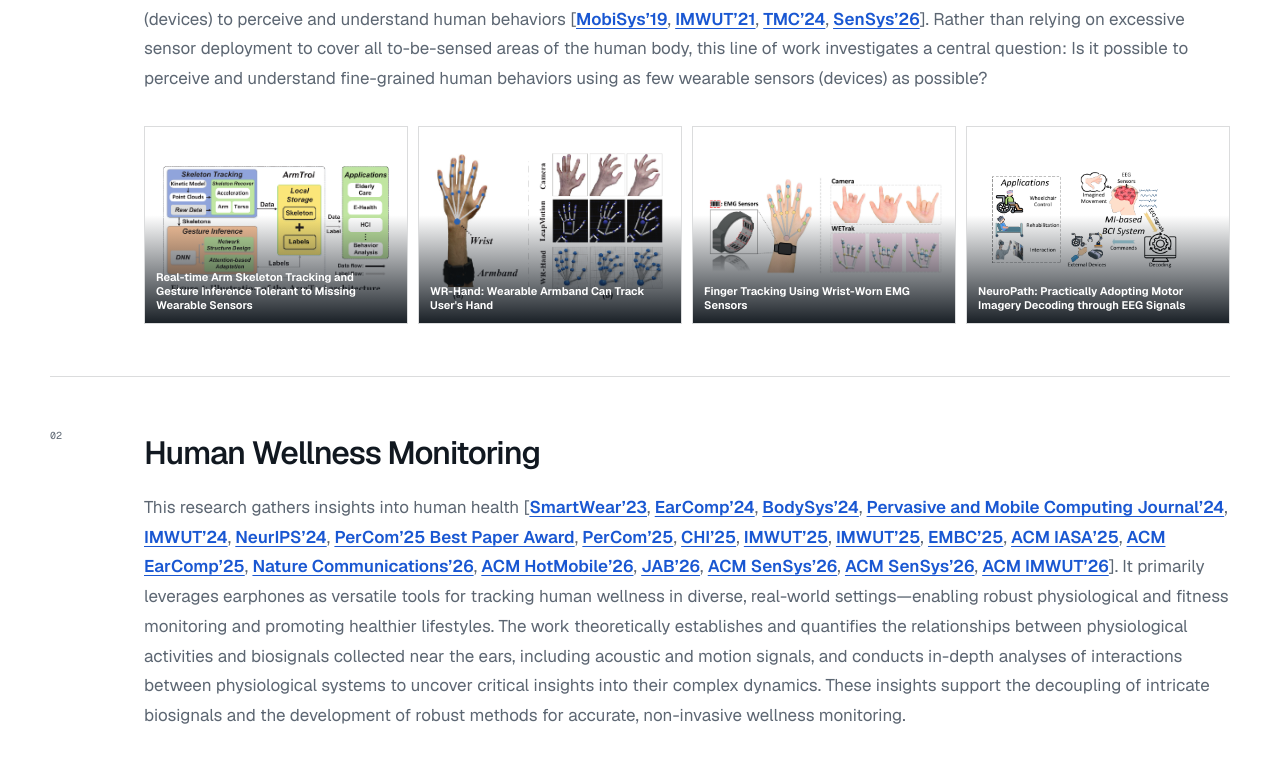
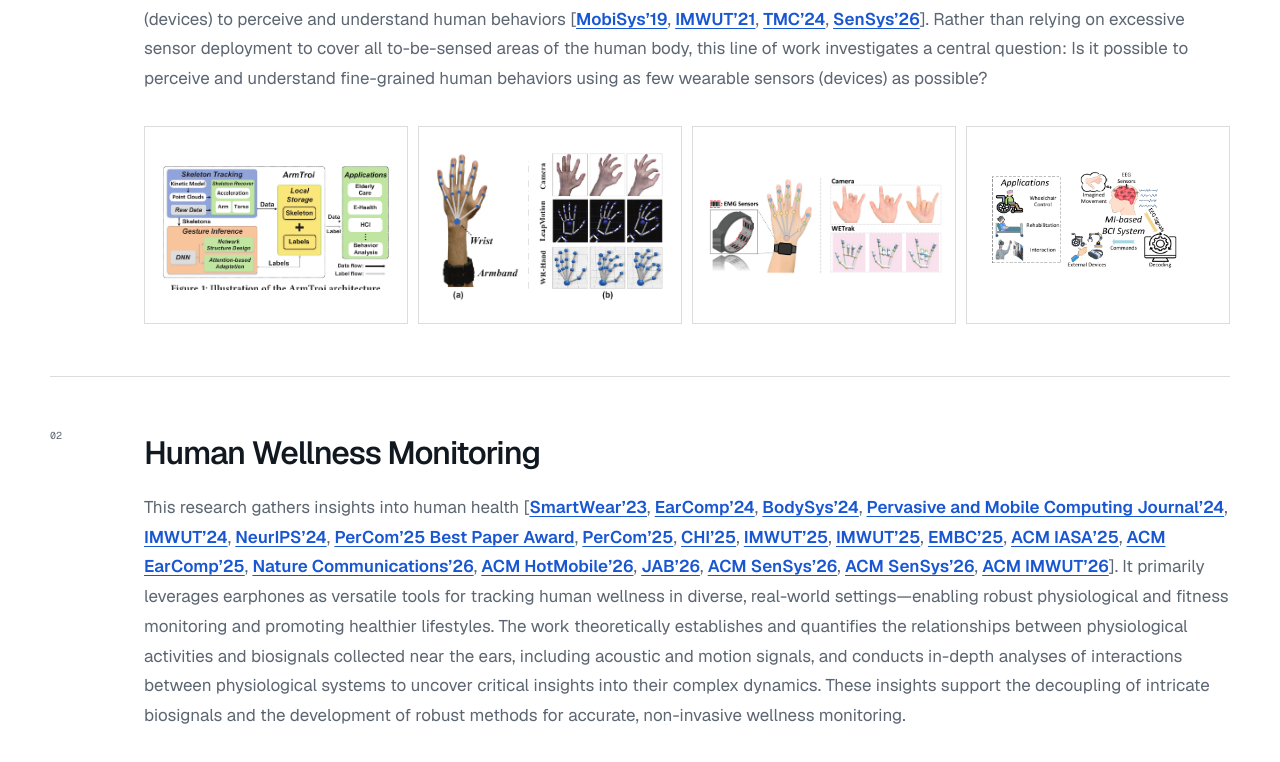
Before and after one commit to YangLiu-CS/mobile-wearable-systems-group, a Next.js app: page /research in a window 1280 px wide. Shown: the part 925-1687 px from the top of the page. Built offline with nearby package versions, Linux system fonts and the light colour scheme.

Commit message:
Remove overlays from research figures

```diff
--- a/app/globals.css
+++ b/app/globals.css
@@ -149,12 +149,7 @@ nav a:hover::after { transform: scaleX(1); }
 .paper-mosaic { margin-top: 32px; display: grid; grid-template-columns: repeat(4, minmax(0, 1fr)); gap: 10px; }
 .paper-tile { min-width: 0; aspect-ratio: 4 / 3; position: relative; display: grid; place-items: center; overflow: hidden; border: 1px solid var(--line); background: #fff; }
 .paper-tile > img { display: block; width: 100%; height: 100%; padding: 12px; object-fit: contain; transition: filter .35s ease, transform .35s ease; }
-.paper-tile-overlay { position: absolute; inset: 0; padding: 15px; display: flex; flex-direction: column; justify-content: flex-end; gap: 7px; color: #fff; background: linear-gradient(180deg, transparent 15%, rgba(7,14,21,.9) 100%); opacity: 0; transition: opacity .25s ease; }
-.paper-tile-overlay small { font: 600 8px var(--font-geist-mono); letter-spacing: .07em; text-transform: uppercase; }
-.paper-tile-overlay strong { max-width: 30ch; font-size: 14px; line-height: 1.28; font-weight: 650; }
-.paper-tile-overlay i { font: 600 8px var(--font-geist-mono); letter-spacing: .05em; text-transform: uppercase; font-style: normal; }
 .paper-tile:hover > img, .paper-tile:focus-visible > img { filter: saturate(.72); transform: scale(.97); }
-.paper-tile:hover .paper-tile-overlay, .paper-tile:focus-visible .paper-tile-overlay { opacity: 1; }
 .paper-tile:focus-visible { outline: 2px solid var(--blue); outline-offset: 2px; }
 .research-media { display: grid; grid-template-columns: 1.4fr 1fr; grid-auto-rows: 210px; gap: 8px; margin-top: 30px; background: #f2f5f7; }
 .research-media img, .research-media video { width: 100%; height: 100%; }
@@ -324,9 +319,6 @@ nav a:hover::after { transform: scaleX(1); }
 }
 
 @media (hover: none) {
-  .paper-tile-overlay { padding: 11px; background: linear-gradient(180deg, transparent 45%, rgba(7,14,21,.92) 100%); opacity: 1; }
-  .paper-tile-overlay small, .paper-tile-overlay i { display: none; }
-  .paper-tile-overlay strong { font-size: 11px; }
 }
 
 @media (prefers-reduced-motion: reduce) {
--- a/app/research/page.tsx
+++ b/app/research/page.tsx
@@ -22,7 +22,6 @@ function PaperGallery({ papers }: { papers: ResearchPaper[] }) {
   return <div className="paper-mosaic" aria-label="Related publications">
     {papers.map((paper, index) => <a className="paper-tile" href={paper.href} target="_blank" rel="noreferrer" key={`${paper.venue}-${index}`} aria-label={`${paper.title} — ${paper.venue}`} title={paper.title}>
       <img src={`${basePath}${paper.image}`} alt="" />
-      <span className="paper-tile-overlay"><small>{paper.venue}</small><strong>{paper.title}</strong><i>Open paper ↗</i></span>
     </a>)}
   </div>;
 }
```
